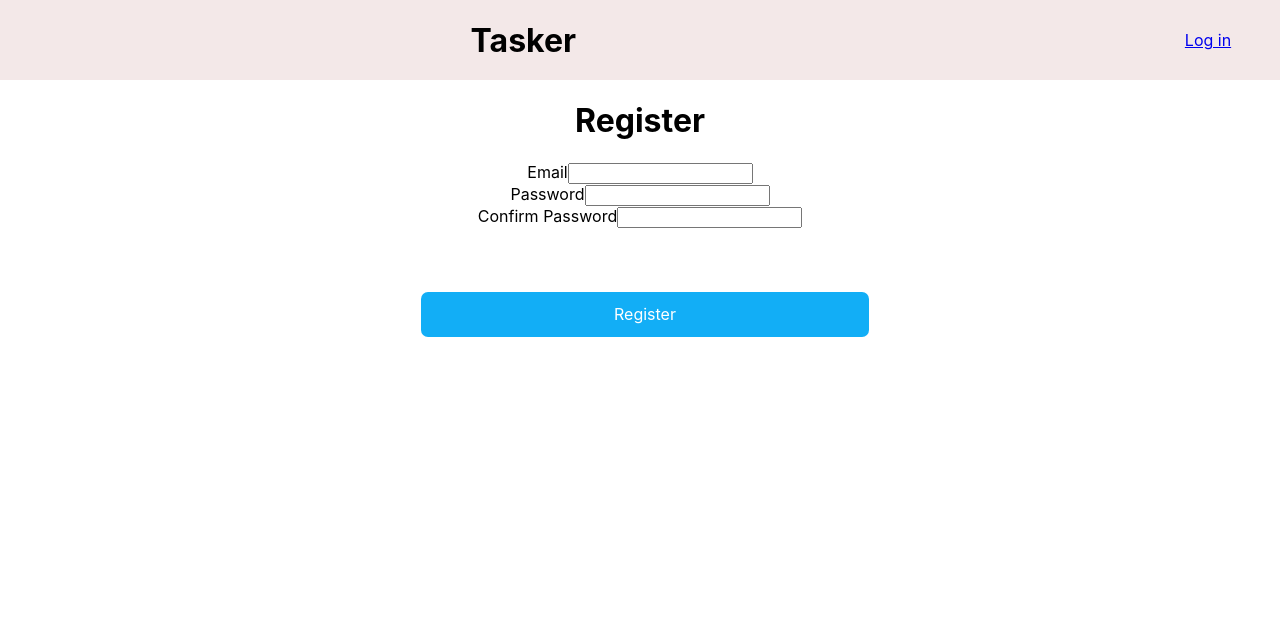
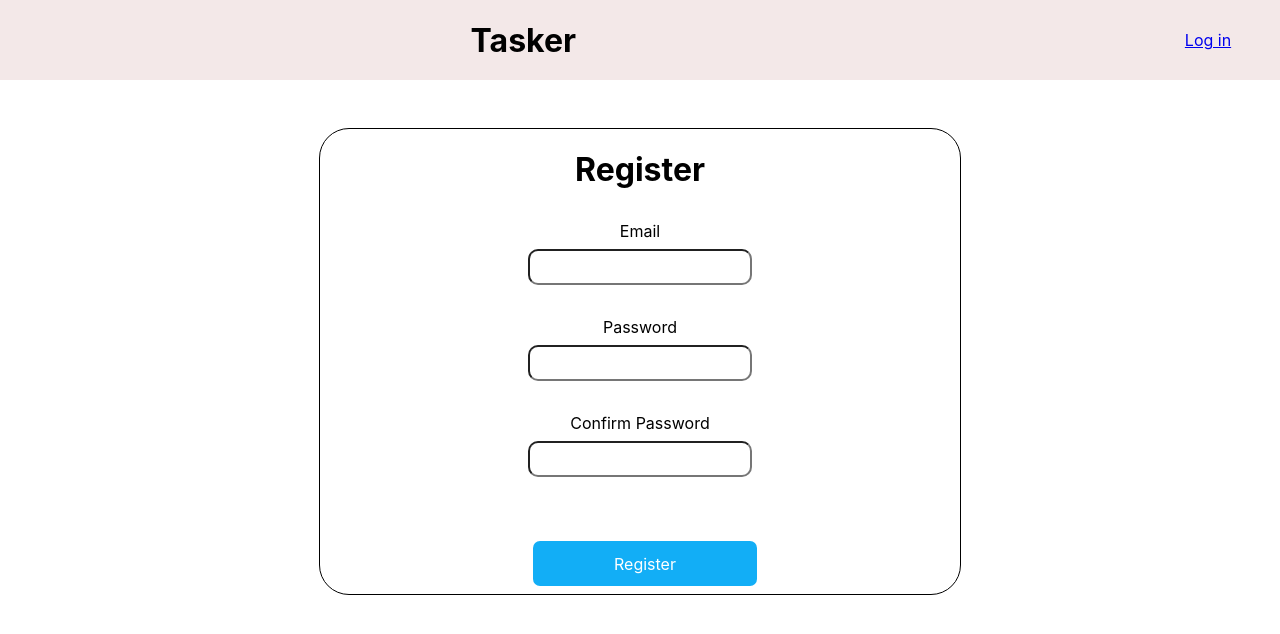
Before and after one commit to Dante-Berishaj/tasker, a React (Create React App) app: page /register in a window 1280 px wide. Shown: the top 634 px of the page. Built offline with nearby package versions, Linux system fonts and the light colour scheme.

Commit message:
Register page css

```diff
--- a/src/screens/Register.js
+++ b/src/screens/Register.js
@@ -28,34 +28,38 @@ const Register = () => {
     };
 
   return (
-    <>
+    <div className={classes.main}>
+        <div className={classes.main_container}>
         <h1>Register</h1>
         <form onSubmit={registrationHandler}>
-            <div>
+            <div className={classes.labInp_container}>
                 <label>
                     Email
                 </label>
                 <input
+                    className={classes.input}
                     type='email'
                     value={email}
                     onChange={event => setEmail(event.target.value)}
                 />
             </div>
-            <div>
+            <div className={classes.labInp_container}>
                 <label>
                     Password
                 </label>
                 <input
+                    className={classes.input}
                     type='password'
                     value={password}
                     onChange={event => setPassword(event.target.value)}
                 />
             </div>
-            <div>
+            <div className={classes.labInp_container}>
                 <label>
                     Confirm Password
                 </label>
                 <input
+                className={classes.input}
                     type='password'
                     value={confirmPassword}
                     onChange={event => setConfirmPassword(event.target.value)}
@@ -63,7 +67,8 @@ const Register = () => {
             </div>
             <Button className={classes.register_btn} type='submit'>Register</Button>
         </form>
-    </>
+        </div>
+    </div>
   )
 };
 
--- a/src/screens/Register.module.css
+++ b/src/screens/Register.module.css
@@ -3,4 +3,38 @@
   margin-top: 4rem;
   width: 35%;
   height: 45px;
+  margin-bottom: .5rem;
 }
+
+.labInp_container{
+  display: flex;
+  flex: 1;
+  flex-direction: column;
+  justify-content: center;
+  justify-items: center;
+  width: 35%;
+  margin-top: 2rem;
+  margin-left: 32.5%;
+}
+
+.main_container{
+  border: 1px solid;
+  border-radius: 30px;
+  height: 100%;
+  width: 50%;
+  justify-content: center;
+  align-self: center;
+  margin: auto;
+}
+
+.main{
+  margin-top: 3rem;
+  width: 100%;
+  height: 100%;
+}
+
+.input{
+  height: 30px;
+  margin-top: .5rem;
+  border-radius: 10px;
+}
```
